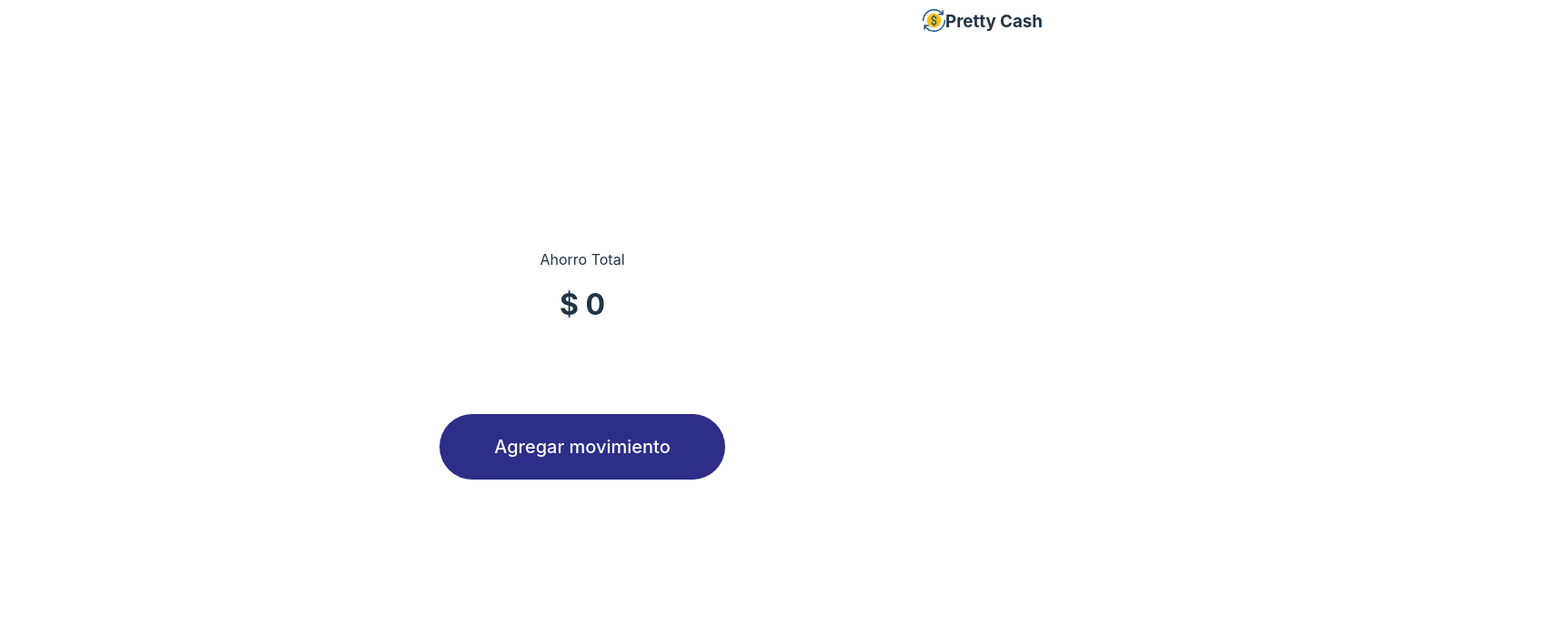
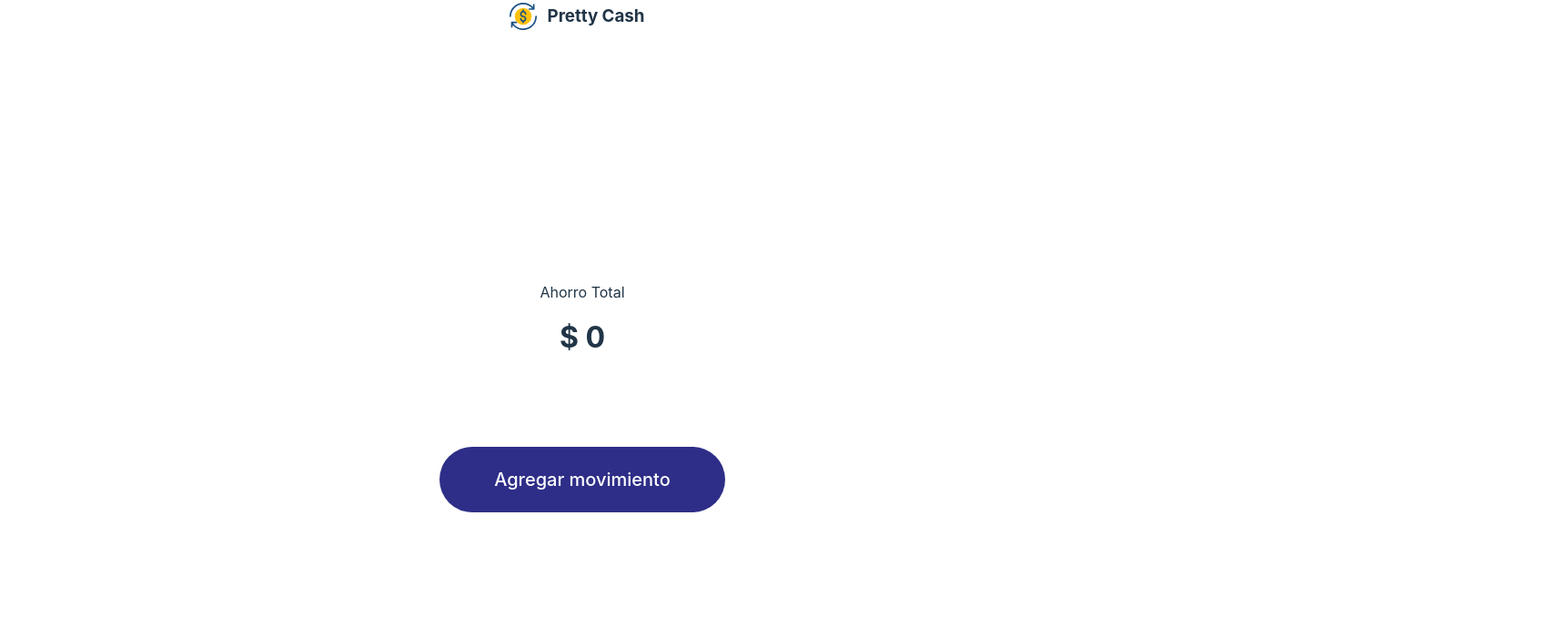
Before and after one commit to camiloavil/prettycash, a Vue app: page / in a window 1280 px wide. Shown: the top 700 px of the page at 91% size, 1720 px wide, since content can reach past the window. Built offline with nearby package versions, Linux system fonts and the light colour scheme.

Commit message:
Add Loader

```diff
--- a/src/App.vue
+++ b/src/App.vue
@@ -1,12 +1,13 @@
 <script setup>
-import Init from './components/Init.vue'
+// import Init from './components/Init.vue'
+import Init from './components/CustomLoader.vue'
 import { ref, onMounted , watch, computed, defineAsyncComponent } from 'vue'
 
 const Home = defineAsyncComponent(() => {
   return new Promise((resolve, reject) => {
     setTimeout(() => {
       resolve(import("./components/Home.vue"));
-    }, 1000);
+    }, 1500);
   });
 });
 
--- /dev/null
+++ b/src/components/CustomLoader.vue
@@ -0,0 +1,77 @@
+<script setup>
+import 'animate.css';
+// import { ref } from 'vue'
+
+defineProps({
+  msg: String,
+})
+</script>
+
+<template>
+  <section class="dots-container">
+    <div class="dot"></div>
+    <div class="dot"></div>
+    <div class="dot"></div>
+    <div class="dot"></div>
+    <div class="dot"></div>
+  </section>
+</template>
+
+<style scoped>
+/* body {
+  background-color: black;
+  display: flex;
+  align-items: center;
+  justify-content: center;
+  min-height: 100vh;
+} */
+
+.dots-container {
+  display: flex;
+  align-items: center;
+  justify-content: center;
+  height: 100%;
+  width: 100%;
+}
+.dot {
+  height: 20px;
+  width: 20px;
+  margin-right: 10px;
+  border-radius: 10px;
+  background-color: #b3d4fc;
+  animation: pulse 1.5s
+  infinite ease-in-out;
+}
+.dot:last-child {
+  margin-right: 0;
+}
+.dot:nth-child(1) {
+  animation-delay: -0.3s;
+}
+.dot:nth-child(2) {
+  animation-delay: -0.1s;
+}
+
+.dot:nth-child(3) {
+  animation-delay: 0.1s;
+}
+
+@keyframes pulse {
+  0% {
+    transform: scale(0.8);
+    background-color: #0e3bc0;
+    box-shadow: 0 0 0 0 rgba(178, 212, 252, 0.7);
+  }
+  50% {
+    transform: scale(.9);
+    background-color: #00fffc;
+    box-shadow: 0 0 0 5px rgba(178, 212, 252, 0.325);
+  }
+  100% {
+    transform: scale(0.8);
+    background-color: #0e3bc0;
+    box-shadow: 0 0 0 0 rgb(18, 55, 97);
+  }
+}
+
+</style>
--- a/src/components/Header.vue
+++ b/src/components/Header.vue
@@ -7,25 +7,32 @@ defineProps({
 const getImageUrl = (path) => {
   return new URL(`/src/assets/${path}`, import.meta.url).href;
 };
+const reloadPage = () => {
+  window.location.reload();
+}
 </script>
 
 <template>
   <header>
-        <img @click="location.reload();" :src="getImageUrl(`logo.svg`)" alt="Logo" />
-        <h3><span>Pretty </span>Cash</h3>
-        <span></span>
-    </header>
+    <img @click="reloadPage" :src="getImageUrl(`logo.svg`)" alt="Logo" />
+    <h3><span>Pretty </span>Cash</h3>
+  </header>
 </template>
 
 <style scoped>
 header {
+  width: 100%;
+  margin: 3px auto;
   display: flex;
+  align-items: center;
+  justify-content: center;
 }
 h3 {
   margin: 0;
+  padding: 0 12px;
 }
 img {
-  height: 25px;
+  height: 30px;
   /* cursor: pointer; */
 }
 .read-the-docs {
--- a/src/components/Layout.vue
+++ b/src/components/Layout.vue
@@ -21,7 +21,7 @@
 </template>
 
 <style scoped>
-.header,
+
 .resume,
 .movements {
   display: flex;
@@ -31,8 +31,8 @@
   box-sizing: border-box;
 }
 .header {
-  position: fixed;
-  width: 100vw;
+  /* position: fixed; */
+  width: 100%;
 }
 .resume {
   min-height: 100vh;
--- a/src/components/Resume/Graphic.vue
+++ b/src/components/Resume/Graphic.vue
@@ -19,6 +19,7 @@ const tap = ({ target, touches }) => {
     const elementX = target.getBoundingClientRect().x;
     const touchX = touches[0].clientX;
     pointer.value = ((touchX - elementX) * xLength.value) / elementWidth;
+    // console.log(pointer.value);
 }
 const untap = () => {
     showPointer.value = false;
@@ -49,6 +50,7 @@ const points = computed(() => {
 watch(pointer, (value) => {
     const index = Math.ceil((value / (xLength.value / amounts.value.length)));
     if (index < 0 || index > amounts.value.length) return;
+    // emit("select", amounts.value[index - 1]);
     emit("select", amounts.value[index - 1]);
 });
 </script>
--- a/src/style.css
+++ b/src/style.css
@@ -33,10 +33,18 @@ a:hover {
 }
 
 body {
-  margin: 0;
+  margin: 0 auto;
   place-items: center;
   min-width: 320px;
+  max-width: 480px;
   min-height: 100vh;
+}
+
+#app {
+  width: 100%;
+  height: 100vh;
+  margin: 0 auto;
+  text-align: center;
 }
 
 button {
@@ -62,12 +70,6 @@ button:focus-visible {
   padding: 2em;
 }
 
-#app {
-  max-width: 400px;
-  margin: 0 auto;
-  text-align: center;
-}
-
 @media (prefers-color-scheme: light) {
   :root {
     color: #213547;
```
